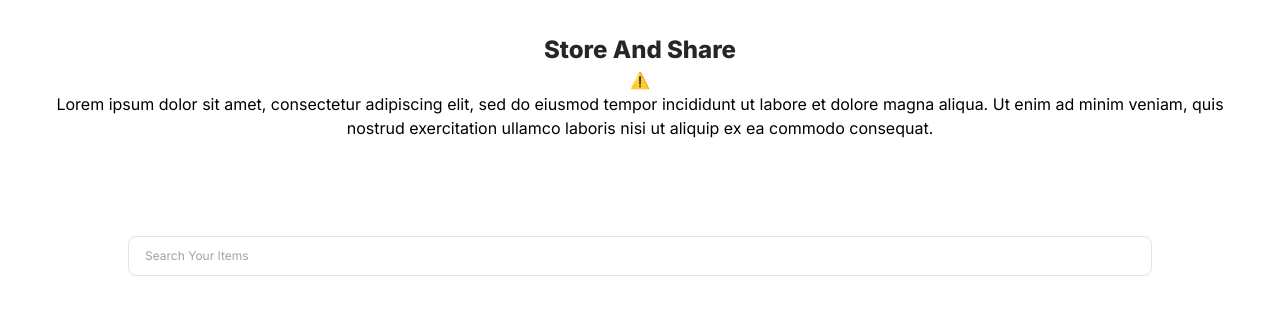
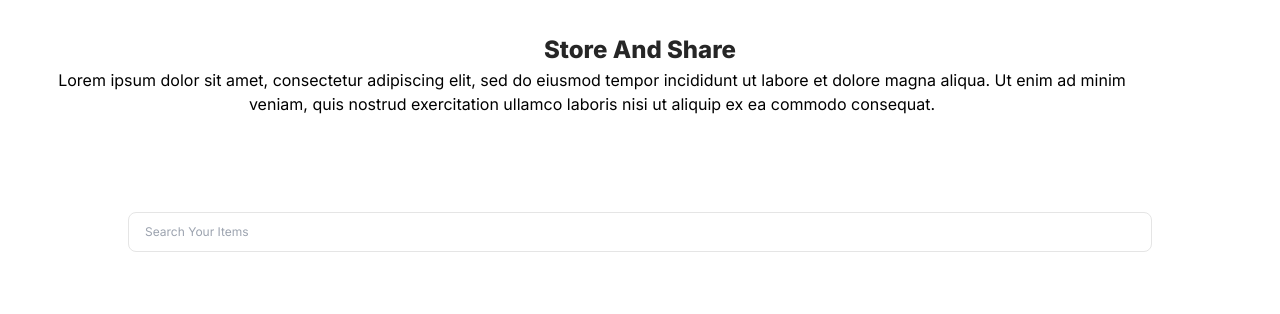
Before and after one commit to Store-And-Share/client, a Next.js app: page / in a window 1280 px wide. Shown: the top 314 px of the page. Built offline with nearby package versions, Linux system fonts and the light colour scheme; no server answers.

Commit message:
deployment bug

```diff
--- a/app/page.tsx
+++ b/app/page.tsx
@@ -1,4 +1,4 @@
-import Player from '@/componenets/lotties/animation'
+// import Player from '@/componenets/lotties/animation'
 import Search from '@/componenets/search-input/search'
 
 export default function Home() {
@@ -6,9 +6,11 @@ export default function Home() {
     // <main className="flex min-h-screen flex-col items-center justify-between p-24">
     <main className="grid text-center p-8">
       <h1 className='main-header'>Store And Share</h1>
-      <Player/>
-      <p className=''>Lorem ipsum dolor sit amet, consectetur adipiscing elit, sed do eiusmod tempor incididunt ut labore et dolore magna aliqua. Ut enim ad minim veniam, quis nostrud exercitation ullamco laboris nisi ut aliquip ex ea commodo consequat.
-      </p>
+      <div className='flex items-center justify-start pr-24'>
+        {/* <Player/> */}
+        <p className=''>Lorem ipsum dolor sit amet, consectetur adipiscing elit, sed do eiusmod tempor incididunt ut labore et dolore magna aliqua. Ut enim ad minim veniam, quis nostrud exercitation ullamco laboris nisi ut aliquip ex ea commodo consequat.
+        </p>
+      </div>
       <Search placeholder='Search Your Items'/>
     </main>
   );
--- a/componenets/search-input/search.tsx
+++ b/componenets/search-input/search.tsx
@@ -1,6 +1,5 @@
 'use client';
 
-// import { MagnifyingGlassIcon } from '@heroicons/react/24/outline';
 import { useSearchParams, usePathname, useRouter } from 'next/navigation';
 
 export default function Search({ placeholder }: { placeholder: string }) {
@@ -32,7 +31,6 @@ export default function Search({ placeholder }: { placeholder: string }) {
         }}
         defaultValue={searchParams.get('query')?.toString()}
       />
-      {/* <MagnifyingGlassIcon className="absolute left-3 top-1/2 h-[18px] w-[18px] -translate-y-1/2 text-gray-500 peer-focus:text-gray-900" /> */}
     </div>
   );
 }
```
